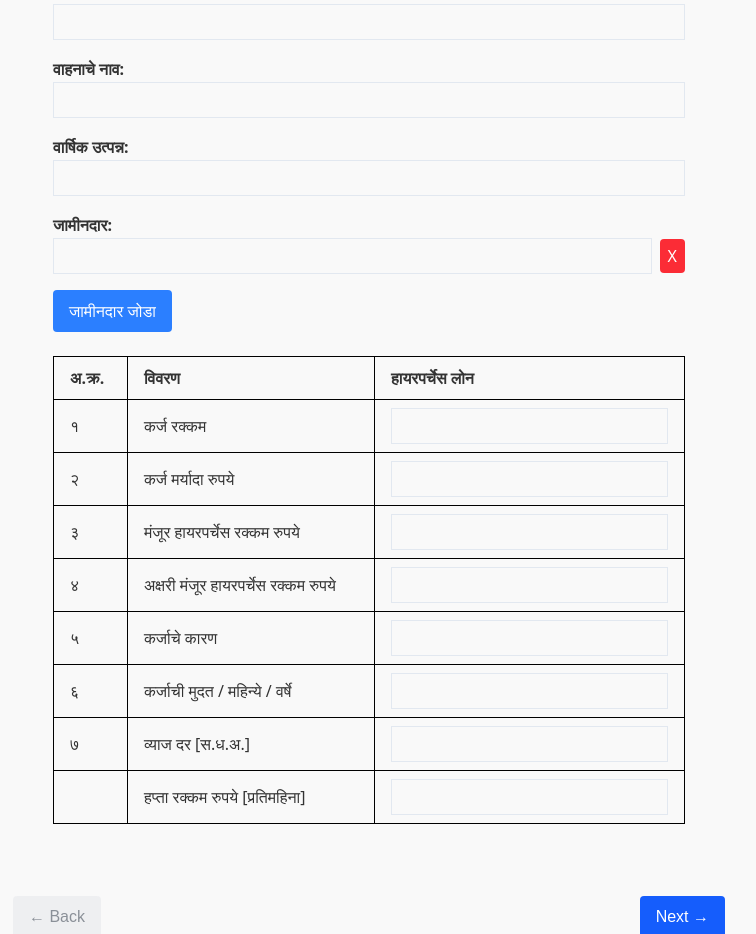
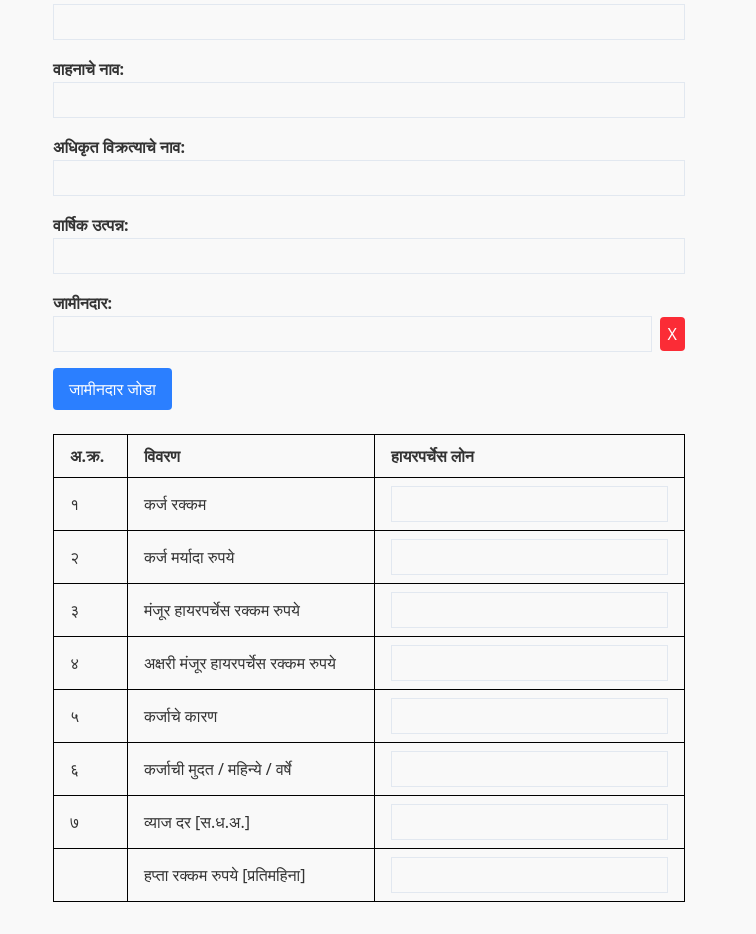
Before and after one commit to zaltemahesh7/loan, a React (Vite) app: page / in a window 1280 px wide. Shown: the part 802-1736 px from the top of the page, without its empty margins (271-1027 px from the left). Built offline with nearby package versions, Linux system fonts and the light colour scheme.

Commit message:
remove heading og jamindar karnama

```diff
--- a/src/components/CreditAppraisalNote.jsx
+++ b/src/components/CreditAppraisalNote.jsx
@@ -160,6 +160,15 @@ const CreditAppraisalNote = () => {
               className="border px-2 py-1 w-full"
             />
           </div>
+          <div>
+            <strong>अधिकृत विक्रत्याचे नाव:</strong>
+            <input
+              type="text"
+              value={userInfo?.seller || ""}
+              onChange={(e) => handleInputChange("seller", e.target.value)}
+              className="border px-2 py-1 w-full"
+            />
+          </div>
 
           <div>
             <strong>वार्षिक उत्पन्न:</strong>
--- a/src/components/LoanSuretyForm.jsx
+++ b/src/components/LoanSuretyForm.jsx
@@ -16,9 +16,9 @@ const LoanSuretyForm = () => {
         <CommonHeader />
 
         <div className="max-w-4xl mx-auto p-6">
-          <h1 className="text-2xl font-bold text-center text-blue-800 mb-6">
+          {/* <h1 className="text-2xl font-bold text-center text-blue-800 mb-6">
             जामीनदार करारनामा
-          </h1>
+          </h1> */}
 
           <p>
             आम्ही जामीनदार:
```
Also changed, not shown: src/components/LoanInstructions.jsx (+1 -69 lines).
